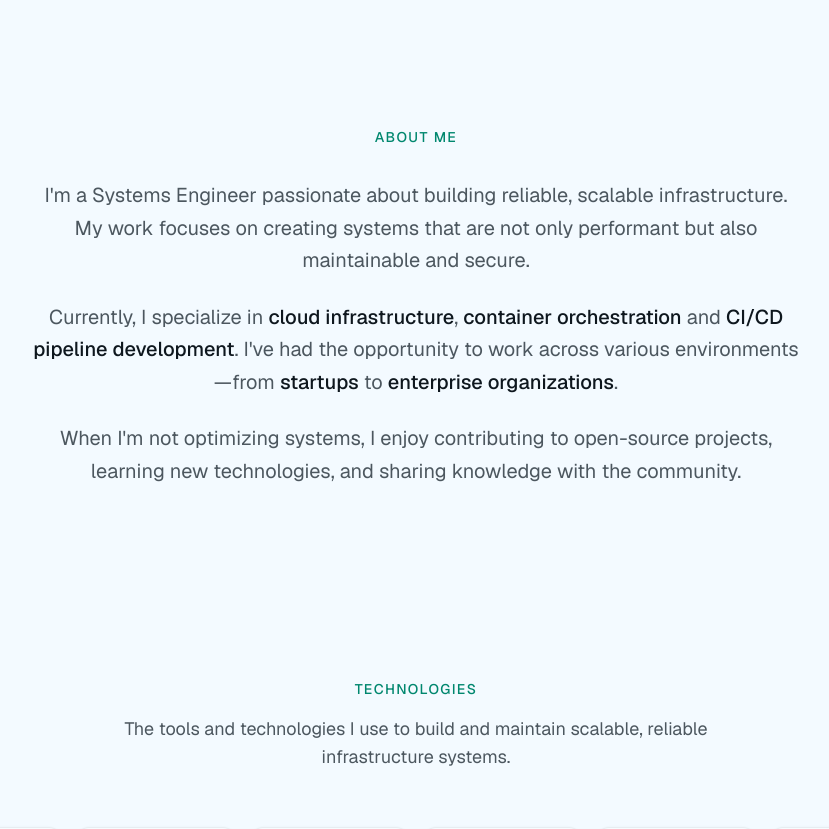
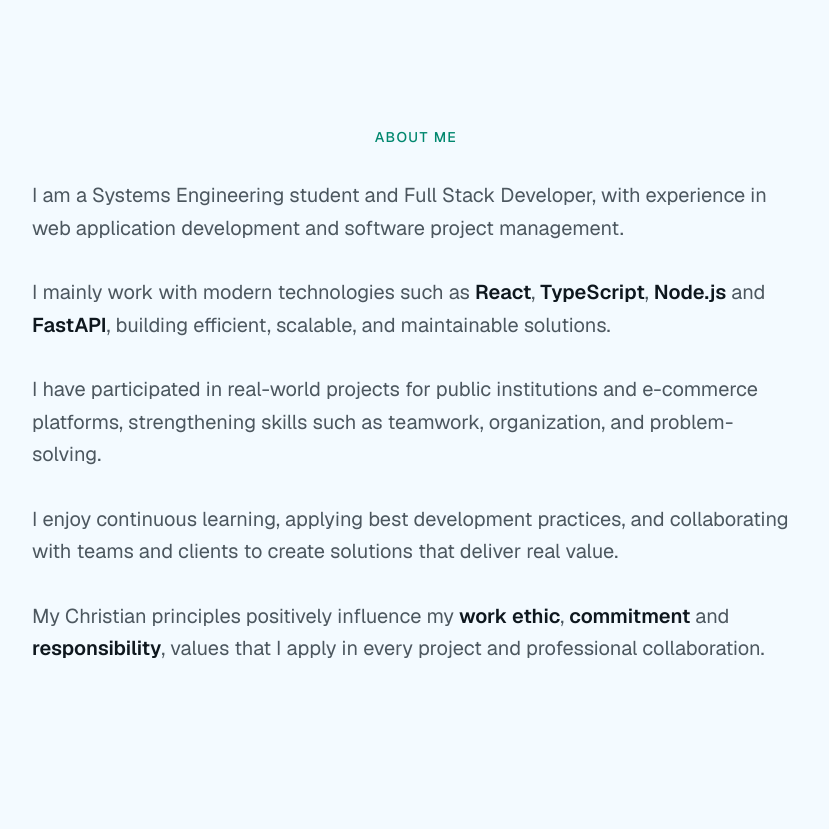
Before and after one commit to WilverEmilio/portfolio, a Next.js app: page / in a window 1280 px wide. Shown: the part 900-1729 px from the top of the page, without its empty margins (224-1053 px from the left). Built offline with nearby package versions, Linux system fonts and the light colour scheme.

Commit message:
Add about me complete

```diff
--- a/components/about-section.tsx
+++ b/components/about-section.tsx
@@ -7,29 +7,63 @@ export function AboutSection() {
 
   return (
     <section id="about" className="py-24 px-6">
-      <div className="max-w-3xl mx-auto text-center">
-        <h2 className="text-sm font-medium uppercase tracking-widest text-primary mb-8">
+      <div className="max-w-3xl mx-auto space-y-8">
+
+        {/* Título centrado */}
+        <h2 className="text-sm font-medium uppercase tracking-widest text-primary text-center">
           {t("about.title")}
         </h2>
-        <p className="text-muted-foreground text-lg md:text-xl leading-relaxed mb-6">
+
+        {/* Párrafo 1 */}
+        <p className="text-muted-foreground text-lg md:text-xl leading-relaxed">
           {t("about.p1")}
         </p>
-        <p className="text-muted-foreground text-lg md:text-xl leading-relaxed mb-6">
-          {t("about.p2.1")}{" "}
-          <span className="text-foreground font-medium">{t("about.p2.cloud")}</span>,{" "}
-          <span className="text-foreground font-medium">{t("about.p2.container")}</span>
-          {" "}{t("about.p2.and")}{" "}
-          <span className="text-foreground font-medium">
-            {t("about.p2.cicd")}
+
+        {/* Párrafo 2 con tecnologías destacadas */}
+        <p className="text-muted-foreground text-lg md:text-xl leading-relaxed">
+          {t("about.p2.intro")}{" "}
+          <span className="text-foreground font-semibold">
+            {t("about.p2.react")}
+          </span>,{" "}
+          <span className="text-foreground font-semibold">
+            {t("about.p2.typescript")}
+          </span>,{" "}
+          <span className="text-foreground font-semibold">
+            {t("about.p2.node")}
+          </span>{" "}
+          {t("about.p2.and")}{" "}
+          <span className="text-foreground font-semibold">
+            {t("about.p2.fastapi")}
           </span>
-          . {t("about.p2.2")}{" "}
-          <span className="text-foreground font-medium">{t("about.p2.startups")}</span> {t("about.p2.to")}{" "}
-          <span className="text-foreground font-medium">{t("about.p2.enterprise")}</span>
-          .
+          {t("about.p2.outro")}
         </p>
+
+        {/* Párrafo 3 */}
         <p className="text-muted-foreground text-lg md:text-xl leading-relaxed">
           {t("about.p3")}
         </p>
+
+        {/* Párrafo 4 */}
+        <p className="text-muted-foreground text-lg md:text-xl leading-relaxed">
+          {t("about.p4")}
+        </p>
+        {/* Párrafo 5 */}
+        <p className="text-muted-foreground text-lg md:text-xl leading-relaxed">
+          {t("about.p5.intro")}{" "}
+          <span className="text-foreground font-semibold">
+            {t("about.p5.ethic")}
+          </span>
+          {t("about.p5.and1")}{" "}
+          <span className="text-foreground font-semibold">
+            {t("about.p5.commitment")}
+          </span>{" "}
+          {t("about.p5.and2")}{" "}
+          <span className="text-foreground font-semibold">
+            {t("about.p5.responsibility")}
+          </span>
+          {t("about.p5.outro")}
+        </p>
+
       </div>
     </section>
   );
--- a/components/language-provider.tsx
+++ b/components/language-provider.tsx
@@ -26,23 +26,34 @@ const translations = {
     "hero.available": "Available for work",
     "hero.title": "Systems Engineer",
     "hero.location": "Quetzaltenango, Guatemala",
-    "hero.description": "I'm passionate about creating complete digital products, from the interface to the server logic. I work with React, Next.js, and Tailwind CSS on the frontend, and FastAPI and Node.js on the backend to build modern and scalable applications.",
+    "hero.description": "I'm passionate about creating complete digital products, from the interface to the server logic. I work with React and Tailwind CSS on the frontend, and FastAPI and Node.js on the backend to build modern and scalable applications.",
     "hero.contact": "Contact Me",
     "hero.downloadCV": "Download CV",
 
     // About
     "about.title": "About Me",
-    "about.p1": "I'm a Systems Engineer passionate about building reliable, scalable infrastructure. My work focuses on creating systems that are not only performant but also maintainable and secure.",
-    "about.p2.1": "Currently, I specialize in",
-    "about.p2.cloud": "cloud infrastructure",
-    "about.p2.container": "container orchestration",
+
+    "about.p1": "I am a Systems Engineering student and Full Stack Developer, with experience in web application development and software project management.",
+
+    "about.p2.intro": "I mainly work with modern technologies such as",
+    "about.p2.react": "React",
+    "about.p2.fastapi": "FastAPI",
+    "about.p2.node": "Node.js",
     "about.p2.and": "and",
-    "about.p2.cicd": "CI/CD pipeline development",
-    "about.p2.2": "I've had the opportunity to work across various environments—from",
-    "about.p2.startups": "startups",
-    "about.p2.to": "to",
-    "about.p2.enterprise": "enterprise organizations",
-    "about.p3": "When I'm not optimizing systems, I enjoy contributing to open-source projects, learning new technologies, and sharing knowledge with the community.",
+    "about.p2.typescript": "TypeScript",
+    "about.p2.outro": ", building efficient, scalable, and maintainable solutions.",
+
+    "about.p3": "I have participated in real-world projects for public institutions and e-commerce platforms, strengthening skills such as teamwork, organization, and problem-solving.",
+
+    "about.p4": "I enjoy continuous learning, applying best development practices, and collaborating with teams and clients to create solutions that deliver real value.",
+
+    "about.p5.intro": "My Christian principles positively influence my",
+    "about.p5.ethic": "work ethic",
+    "about.p5.and1": ",",
+    "about.p5.commitment": "commitment",
+    "about.p5.and2": "and",
+    "about.p5.responsibility": "responsibility",
+    "about.p5.outro": ", values that I apply in every project and professional collaboration.",
 
     // Technologies
     "tech.title": "Technologies",
@@ -92,23 +103,35 @@ const translations = {
     "hero.available": "Disponible para trabajar",
     "hero.title": "Ingeniero de Sistemas",
     "hero.location": "Quetzaltenango, Guatemala",
-    "hero.description": "Me apasiona crear productos digitales completos, desde la interfaz hasta la lógica del servidor. Trabajo con React, Next.js, TailwindCSS en frontend, y FastAPI y Node.js en backend para construir aplicaciones modernas y escalables.",
+    "hero.description": "Desarrollo soluciones web completas, cuidando tanto la experiencia del usuario como la lógica del servidor. Utilizo React y TailwindCSS en frontend, junto con FastAPI y Node.js en backend, para construir aplicaciones modernas, eficientes y escalables.",
     "hero.contact": "Contactame",
     "hero.downloadCV": "Descargar CV",
 
     // About
-    "about.title": "Sobre Mi",
-    "about.p1": "Soy un Ingeniero de Sistemas apasionado por construir infraestructura confiable y escalable. Mi trabajo se enfoca en crear sistemas que no solo sean eficientes sino tambien mantenibles y seguros.",
-    "about.p2.1": "Actualmente, me especializo en",
-    "about.p2.cloud": "infraestructura cloud",
-    "about.p2.container": "orquestacion de contenedores",
+    "about.title": "Sobre mí",
+
+    "about.p1": "Soy estudiante de Ingeniería en Sistemas y desarrollador Full Stack, con experiencia en el desarrollo de aplicaciones web y la gestión de proyectos de software.",
+
+    "about.p2.intro": "Trabajo principalmente con tecnologías modernas como",
+    "about.p2.react": "React",
+    "about.p2.fastapi": "FastAPI",
+    "about.p2.node": "Node.js",
     "about.p2.and": "y",
-    "about.p2.cicd": "desarrollo de pipelines CI/CD",
-    "about.p2.2": "He tenido la oportunidad de trabajar en diversos entornos—desde",
-    "about.p2.startups": "startups",
-    "about.p2.to": "hasta",
-    "about.p2.enterprise": "organizaciones empresariales",
-    "about.p3": "Cuando no estoy optimizando sistemas, disfruto contribuyendo a proyectos open-source, aprendiendo nuevas tecnologias y compartiendo conocimiento con la comunidad.",
+    "about.p2.typescript": "TypeScript",
+    "about.p2.outro": ", creando soluciones eficientes, escalables y mantenibles.",
+
+    "about.p3": "He participado en proyectos reales para instituciones públicas y plataformas de comercio electrónico, fortaleciendo habilidades como el trabajo en equipo, la organización y la resolución de problemas.",
+
+    "about.p4": "Me gusta aprender constantemente, aplicar buenas prácticas de desarrollo y colaborar con equipos y clientes para crear soluciones que aporten valor real.",
+
+    "about.p5.intro": "Mis principios cristianos influyen positivamente en mi",
+    "about.p5.ethic": "ética de trabajo",
+    "about.p5.and1": ",",
+    "about.p5.commitment": "compromiso",
+    "about.p5.and2": "y",
+    "about.p5.responsibility": "responsabilidad",
+    "about.p5.outro": ", valores que aplico en cada proyecto y colaboración profesional.",
+
 
     // Technologies
     "tech.title": "Tecnologias",
```
